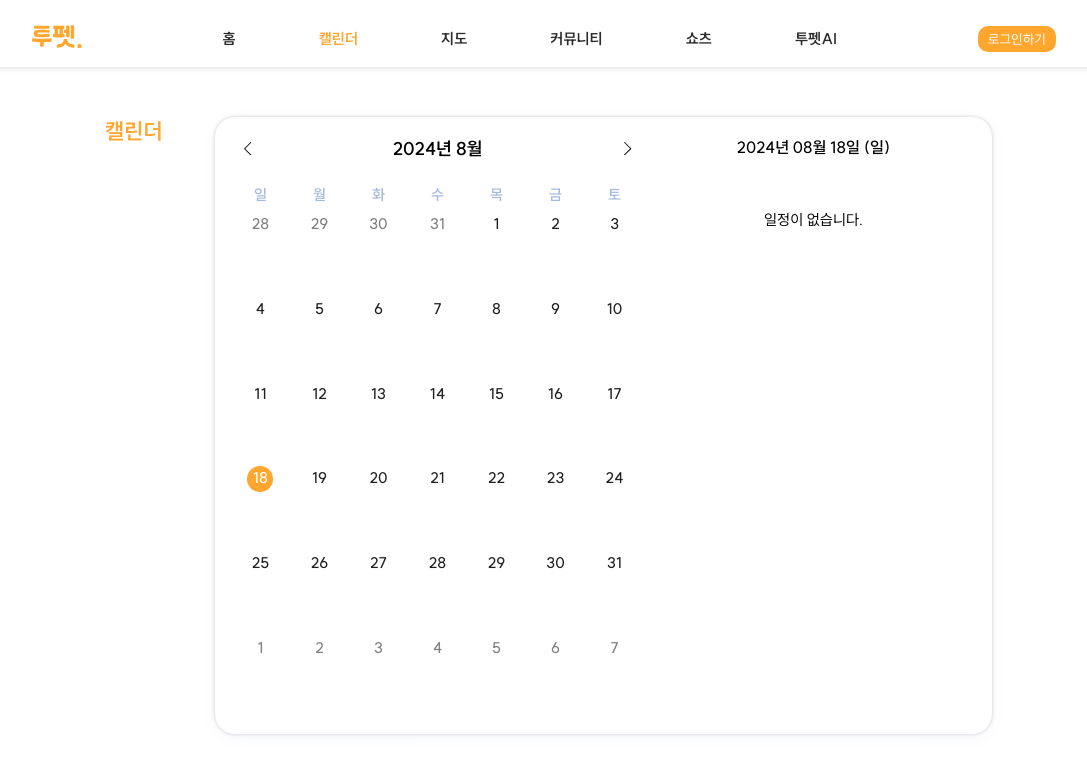
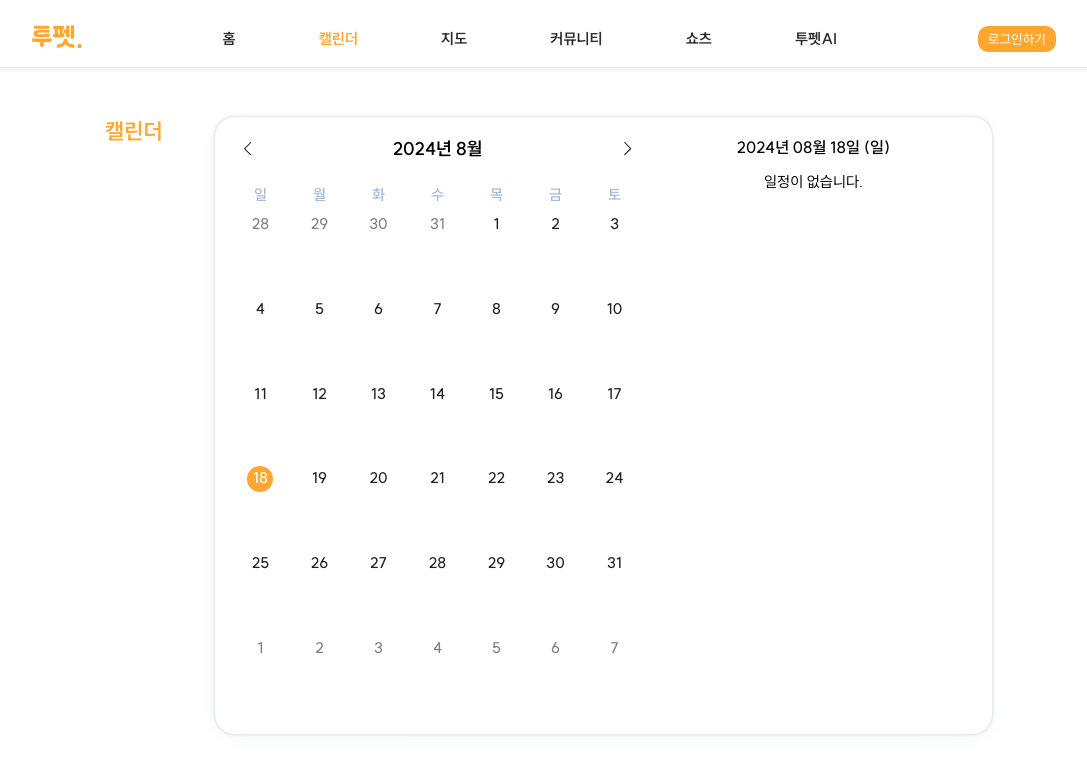
Before and after one commit to WonYunSun/topet-front, a React (Create React App) app in the folder react/: page /schedule in a window 1280 px wide. Shown: the top 774 px of the page, without its empty margins (96-1183 px from the left). Built offline with nearby package versions, Linux system fonts and the light colour scheme.

Commit message:
feat : pointer처리, bottomsheet 처리, 캘린더 수정

```diff
--- a/react/src/component/CalendarComp/ScheduleBottom.js
+++ b/react/src/component/CalendarComp/ScheduleBottom.js
@@ -77,8 +77,18 @@ const ScheduleBottom = ({ schedules, selectedDate, onScheduleClick }) => {
             isDeskTop && !isTablet ? styles.dtver : ""
           } `}
         >
-          <div className={styles.SelectedDate}>{dayformatter}</div>
-          <div className={styles.ScheduleBoxWrap}>
+          <div
+            className={`${styles.SelectedDate} ${
+              isDeskTop && !isTablet ? styles.dtver : ""
+            }`}
+          >
+            {dayformatter}
+          </div>
+          <div
+            className={`${styles.ScheduleBoxWrap} ${
+              isDeskTop && !isTablet ? styles.dtver : ""
+            }`}
+          >
             {updatedSchedules != null ? (
               getSchedule(selectedDate).length > 0 ? (
                 getSchedule(selectedDate).map((item, index) => (
--- a/react/src/component/CalendarComp/ScheduleDetail.js
+++ b/react/src/component/CalendarComp/ScheduleDetail.js
@@ -68,7 +68,11 @@ const ScheduleDetail = ({ onDotsClick, selectedSchedule }) => {
         <div>{selectedSchedule.scheduleContent}</div>
       </div>
       <div className={styles.scheduleImg}>
-        <img src={selectedSchedule.photoSrc} alt="schedule_Img"></img>
+        {selectedSchedule.photoSrc == null ? (
+          ""
+        ) : (
+          <img src={selectedSchedule.photoSrc} alt="schedule_Img"></img>
+        )}
       </div>
       <div className={styles.WritEditWrap}>
         <div className={styles.scheduleWriterWrap}>
--- a/react/src/component/TopBarWeb.js
+++ b/react/src/component/TopBarWeb.js
@@ -117,7 +117,11 @@ const TopBarWeb = () => {
         <div className={styles.right}>
           {reduxMember ? (
             <>
-              <div className={styles.profile} onClick={goMypage}>
+              <div
+                className={styles.profile}
+                onClick={goMypage}
+                style={{ cursor: "pointer" }}
+              >
                 <img
                   src={reduxMember.profileImage}
                   alt="Profile"
@@ -134,6 +138,7 @@ const TopBarWeb = () => {
             </>
           ) : (
             <button
+              style={{ cursor: "pointer" }}
               className={styles.loginBtn}
               onClick={() => navigate(`/login`)}
             >
--- a/react/src/css/bottomsheet.css
+++ b/react/src/css/bottomsheet.css
@@ -30,7 +30,8 @@
   max-height: 60%;
   /* min-height: 40%; */
   height: fit-content;
-  width: 40%;
+
+  max-width: 40%;
   border-radius: 15px;
   /* 화면 중앙에 위치시키기 위한 변환 */
 
--- a/react/src/css/calendarscreen.module.css
+++ b/react/src/css/calendarscreen.module.css
@@ -4,8 +4,9 @@
   justify-content: space-between;
   display: flex;
   flex-direction: row;
-  align-items: start;
-  height: 80vh; /* 100vh에서 탑바의 높이를 뺀 값 */
+  align-items: stretch;
+  margin-bottom: 50px;
+  /* 100vh에서 탑바의 높이를 뺀 값 */
 }
 .rightWrapper {
   margin-left: 30px;
@@ -14,7 +15,6 @@
   flex-direction: row;
   gap: 15px;
   border-radius: 20px;
-  margin-bottom: 30px;
   padding: 10px 20px;
   box-shadow: rgba(67, 71, 85, 0.27) 0px 0px 0.25em,
     rgba(90, 125, 188, 0.05) 0px 0.25em 1em;
--- a/react/src/css/schedule_bottom.module.css
+++ b/react/src/css/schedule_bottom.module.css
@@ -12,7 +12,7 @@
 }
 .ScheduleContainer.dtver {
   box-shadow: none;
-  height: 97%;
+  height: 500px;
   margin: auto;
 }
 .ScheduleContainer.tbver {
@@ -30,7 +30,9 @@
   overflow-y: auto; /* 스크롤이 필요한 경우 스크롤 활성화 */
   scrollbar-width: none; /* Firefox에서 스크롤바 숨기기 */
 }
-
+.ScheduleWrap.dtver {
+  height: 100%;
+}
 .SelectedDate {
   margin: 0;
   padding-top: 10px;
@@ -42,3 +44,6 @@
   background-color: white; /* 원하는 배경색 지정 */
   z-index: 1; /* 다른 요소 위에 나타나도록 z-index 설정 */
 }
+.SelectedDate.dtver {
+  height: fit-content;
+}
```
Also changed, not shown: react/src/page/Home.js (+5 -6 lines).
